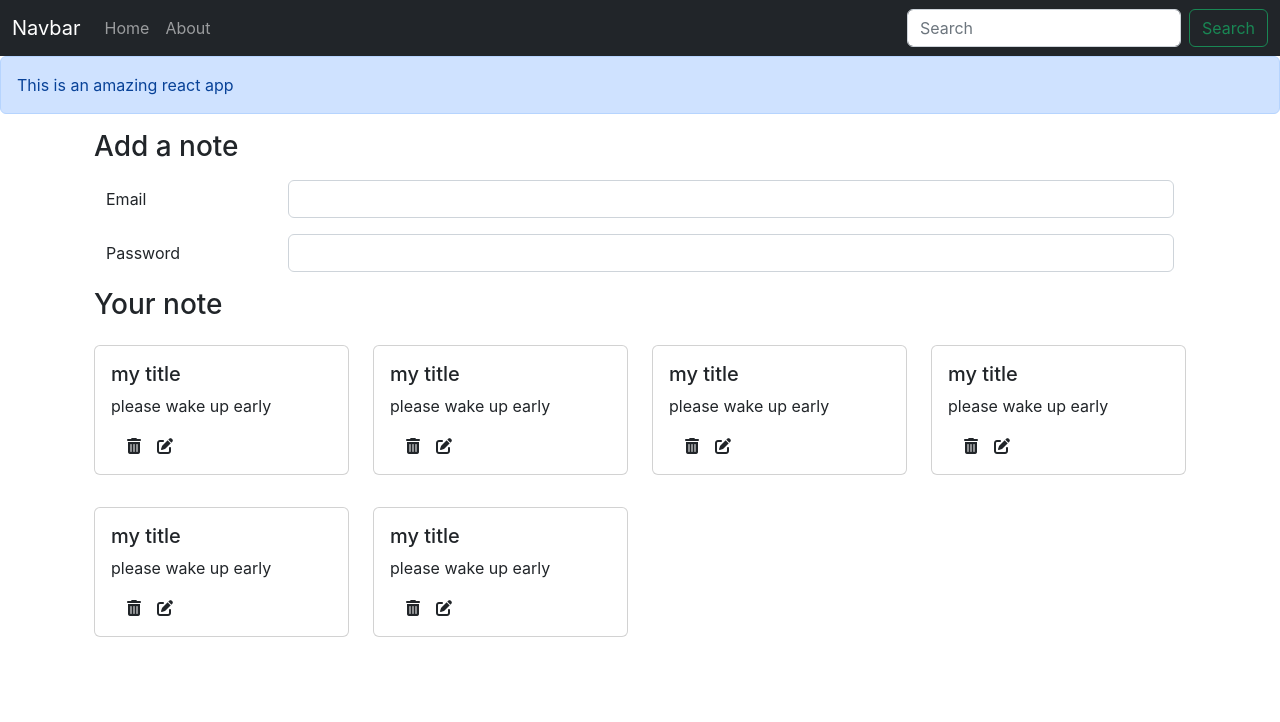
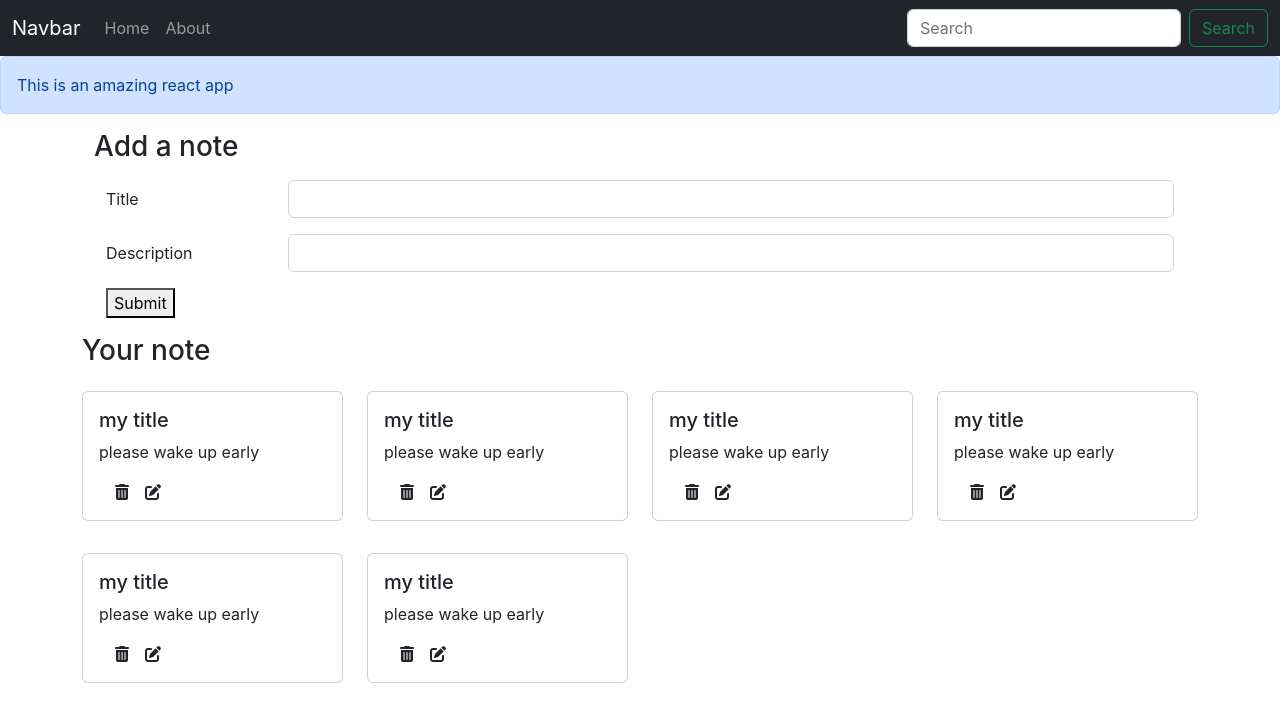
Before and after one commit to codeomi/inoteBook, a React (Create React App) app: page /home in a window 1280 px wide. Shown: the top 722 px of the page. Built offline with nearby package versions, Linux system fonts and the light colour scheme.

Commit message:
on client side add note functionality added(63).

```diff
--- /dev/null
+++ b/src/components/Addnote.js
@@ -0,0 +1,45 @@
+import React from 'react'
+import { useContext, useState } from 'react'
+import noteContext from '../context/notes/noteContext'
+
+const Addnote = () => {
+    const context = useContext(noteContext)
+    const {addNote}=context
+
+    const [note, setNote] = useState({ title: "", description: "" ,tag:"default"})
+
+    const handleClick = (e) => {
+        e.preventDefault()
+        addNote(note.title, note.description, note.tag)
+    }
+
+    const onChange = (e) => {
+        setNote({...note,[e.target.name]:e.target.value})
+    }
+
+    return (
+        <div>
+            <div className="container my-3">
+                <h3>Add a note</h3>
+                <form className="container my-3">
+                    <div className="mb-3 row">
+                        <label htmlFor="title" className="col-sm-2 col-form-label">Title</label>
+                        <div className="col-sm-10">
+                            <input type="title" className="form-control" id="title" name="title" onChange={onChange} />
+                        </div>
+                    </div>
+                    <div className="mb-3 row">
+                        <label htmlFor="description" className="col-sm-2 col-form-label">Description</label>
+                        <div className="col-sm-10">
+                            <input type="description" className="form-control" id="description" name="description"onChange={onChange} />
+                        </div>
+                    </div>
+                    <button className='tn btn-primary' type="submit" onClick={handleClick}>Submit</button>
+                </form>
+
+            </div>
+        </div>
+    )
+}
+
+export default Addnote
--- a/src/components/Home.js
+++ b/src/components/Home.js
@@ -1,29 +1,14 @@
 import React from 'react'
 import Notes from './Notes'
+
 
 
 const Home = () => {
 
   return (
     <div>
-      <div className="container my-3">
-        <h3>Add a note</h3>
-        <form className="container my-3">
-          <div className="mb-3 row">
-            <label htmlFor="staticEmail" className="col-sm-2 col-form-label">Email</label>
-            <div className="col-sm-10">
-              <input type="email" className="form-control" id="inputEmail" />
-            </div>
-          </div>
-          <div className="mb-3 row">
-            <label htmlFor="inputPassword" className="col-sm-2 col-form-label">Password</label>
-            <div className="col-sm-10">
-              <input type="password" className="form-control" id="inputPassword" />
-            </div>
-          </div>
-        </form>
-       <Notes></Notes>
-      </div>
+
+     <Notes></Notes>
     </div>
   )
 }
--- a/src/components/Notes.js
+++ b/src/components/Notes.js
@@ -1,17 +1,21 @@
 import React, { useContext } from 'react'
 import noteContext from '../context/notes/noteContext'
 import NoteItem from './NoteItem'
+import Addnote from './Addnote'
 
 const Notes = () => {
     const context = useContext(noteContext)
-    const { notes, setNotes } = context
+    const { notes, setNotes, addNote } = context
     return (
-        <div className='row my-3'>
-            <h3>Your note</h3>
-            {notes?.map((note) =>{
-                return <NoteItem key={note._id}note={note}/>
-            })}
-        </div>
+        <>
+            <Addnote />
+            <div className='row my-3'>
+                <h3>Your note</h3>
+                {notes?.map((note) => {
+                    return <NoteItem key={note._id} note={note} />
+                })}
+            </div>
+        </>
     )
 }
 
--- a/src/context/notes/NoteState.js
+++ b/src/context/notes/NoteState.js
@@ -62,9 +62,31 @@
   ]
   const [notes, setNotes] = useState(initialNotes)
 
+  //Add a note
+  const addNote=(title, description, tag)=>{
+    console.log("Adding a new note")
+    const note= {
+      "_id": "63996f6cbdfb5917f42282cbd9",
+      "user": "63981f32d18dc07490654f7d",
+      "title": title,
+      "description": description,
+      "tag": tag,
+      "date": "2022-12-14T06:38:36.948Z",
+      "__v": 0
+    }
+    setNotes(notes.concat(note))
+  }
+
+  //Delete a note
+  const deleteNote=()=>{}
+
+  //Edit a note
+  const editNote=()=>{}
+
+
 
     return (
-        <NoteContext.Provider value={{notes, setNotes}}>
+        <NoteContext.Provider value={{notes, setNotes, addNote, deleteNote, editNote}}>
             {props.children}
         </NoteContext.Provider>
     )
```
